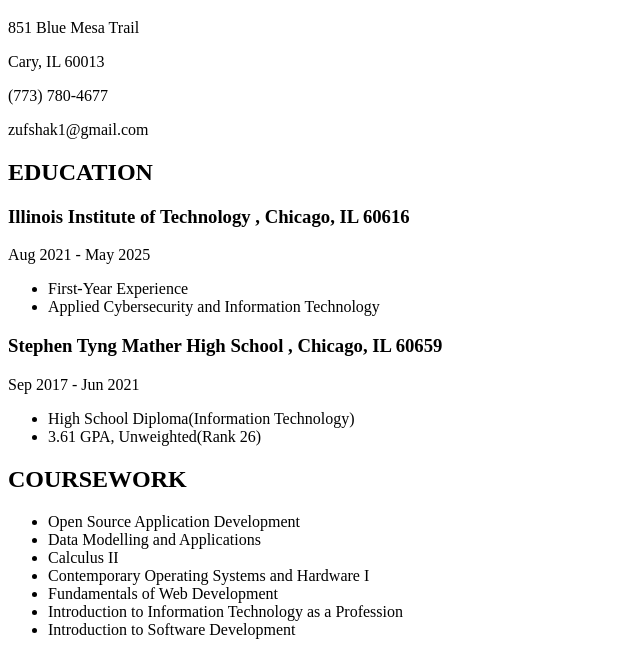
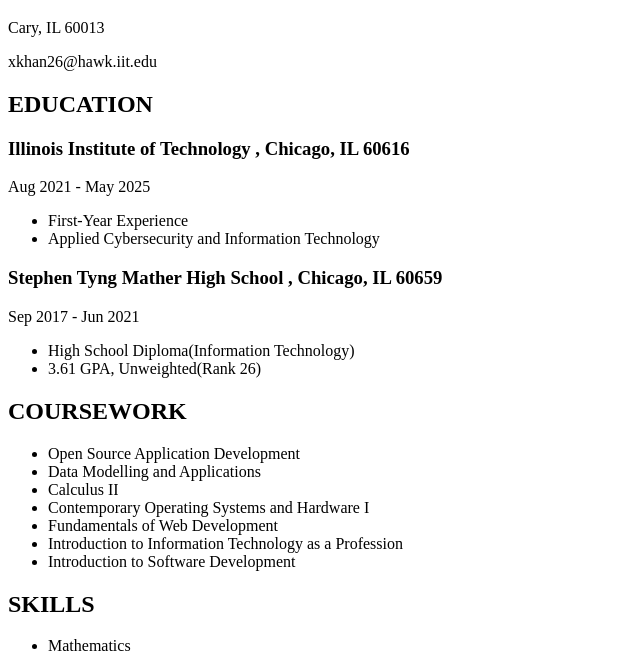
Before and after one commit to Zufsha/Project-1, a plain HTML site: page index.html in a window 1280 px wide. Shown: the part 123-775 px from the top of the page, without its empty margins (0-640 px from the left). Drawn offline with Linux system fonts and the light colour scheme.

Commit message:
Update index.html

```diff
--- a/index.html
+++ b/index.html
@@ -13,10 +13,8 @@
 	</ul>
 	</nav>
 	<h1>Zufsha Khan</h1>
-	<p>851 Blue Mesa Trail</p>
 	<p>Cary, IL 60013</p>
-	<p>(773) 780-4677</p>
-	<p>zufshak1@gmail.com</p>
+	<p>xkhan26@hawk.iit.edu</p>
 
 	<h2>EDUCATION</h2>
 	<h3>Illinois Institute of Technology , Chicago, IL  60616</h3>
```
